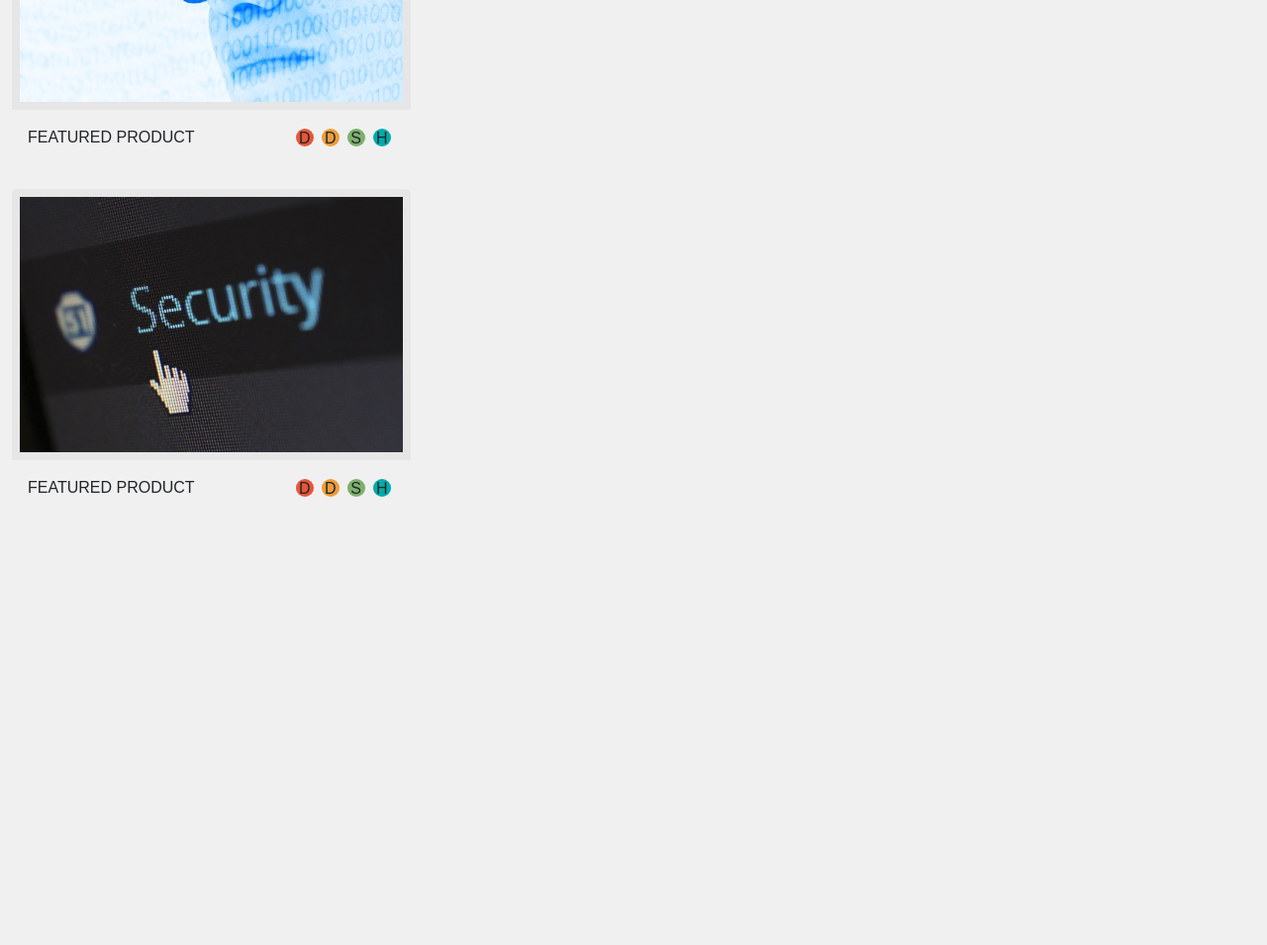
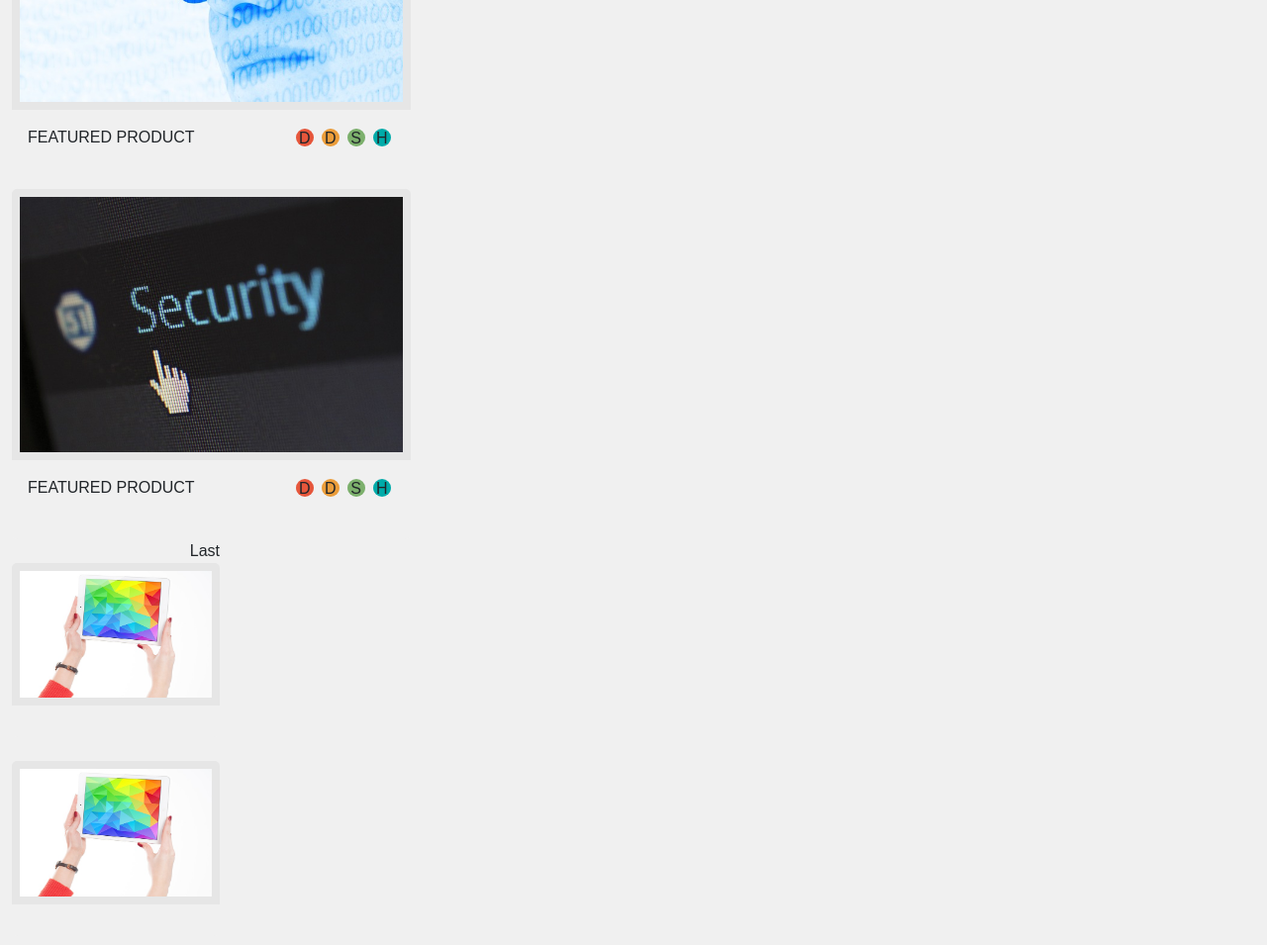
Before and after one commit to garrett-chandler-imugi/codeup-design-project, a plain HTML site: page projectv2.html in a window 1280 px wide. Shown: the part 1537-2492 px from the top of the page at 99% size. Before the commit the page ends 2082 px from the top, so only its background shows below. Drawn offline with nearby package versions, Linux system fonts and the light colour scheme.

Commit message:
Feat: Tested altering columns for <sm.

```diff
--- a/projectv2.html
+++ b/projectv2.html
@@ -76,7 +76,7 @@
                             </div>
                         </div>
                     </div>
-                    <!--                        <div class="col-12 col-md-6 w-100">-->
+<!--                    <div class="col-12 col-md-6">-->
                         <div class="card">
                             <img src="images/macbook.jpg" class="card-img-top w-100 bodyImg" alt="ipad">
                             <div class="card-body mb-4 d-flex">
@@ -89,8 +89,8 @@
                                 </div>
                             </div>
                         </div>
-                    <!--                        </div>-->
-                    <div class=" col-lg-4>">
+<!--                    </div>-->
+<!--                    <div class="col-12 col-md-6>">-->
                         <div class="card">
                             <img src="images/man.jpg" class="card-img-top w-100 bodyImg" alt="ipad">
                             <div class="card-body mb-4 d-flex">
@@ -103,6 +103,8 @@
                                 </div>
                             </div>
                         </div>
+<!--                    </div>-->
+<!--                        <div class="col-12 col-md-6">-->
                             <div class="card">
                                 <img src="images/security.jpg" class="card-img-top w-100 bodyImg" alt="ipad">
                                 <div class="card-body mb-4 d-flex">
@@ -115,13 +117,14 @@
                                     </div>
                                 </div>
                             </div>
+<!--                        </div>-->
                     </div>
                     <div>
                     </div>
                 </div>
 
-            <div class="row col-lg-4 small-img ">
-                <div class="fs-6 text-end"> SELECTED WORK</div>
+                <div class=" col-lg-4 small-img ">
+                    <div class="fs-6 text-end"> Last</div>
                     <div class="card d-none d-lg-block">
                         <img src="images/ipad.jpg" class="card-img-top w-100 bodyImg" alt="ipad">
                         <div class="card-body mb-4 d-flex">
```
Lines whose indentation alone changed are shown as unchanged.
